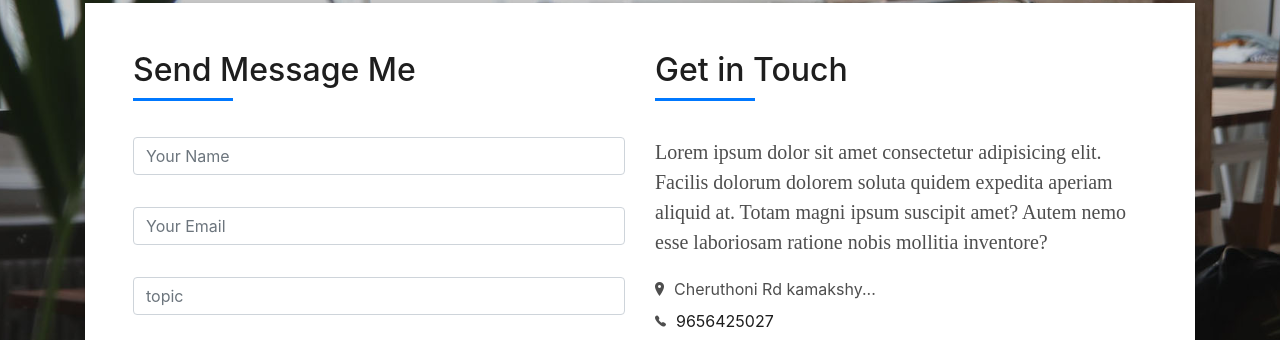
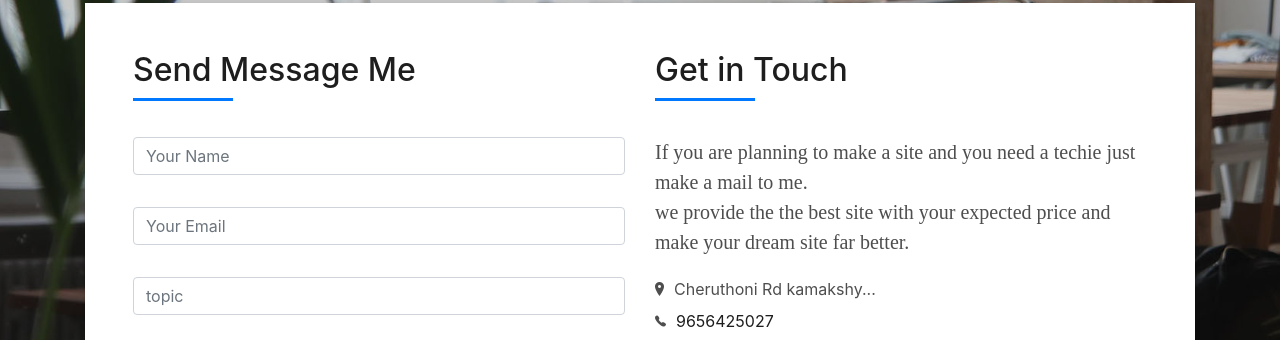
Before and after one commit to abhijith1741/new, a plain HTML site: page index.html in a window 1280 px wide. Shown: the part 2280-2620 px from the top of the page. Drawn offline with Linux system fonts and the light colour scheme; files whose address does not match are found by name.

Commit message:
Update index.html

```diff
--- a/index.html
+++ b/index.html
@@ -2,7 +2,7 @@
 <html lang="en">
 <head>
   <meta charset="utf-8">
-  <title>DevFolio Bootstrap Template</title>
+  <title>Abhi Tecz</title>
   <meta content="width=device-width, initial-scale=1.0" name="viewport">
   <meta content="" name="keywords">
   <meta content="" name="description">
@@ -277,10 +277,8 @@
                   </div>
                   <div class="more-info">
                     <p class="lead">
-                      Lorem ipsum dolor sit amet consectetur adipisicing elit. Facilis dolorum dolorem soluta quidem
-                      expedita aperiam aliquid at.
-                      Totam magni ipsum suscipit amet? Autem nemo esse laboriosam ratione nobis
-                      mollitia inventore?
+                      If you are planning to make a site and you need a techie just make a mail to me.<br>
+                      we provide the the best site with your expected price and make your dream site far better.
                     </p>
                     <ul class="list-ico">
                       <a href="https://goo.gl/maps/i1zySu8TGCVwSXRD9"><li><span class="ion-ios-location"></span><span class="loc">Cheruthoni Rd kamakshy...</span></li></a>
```
